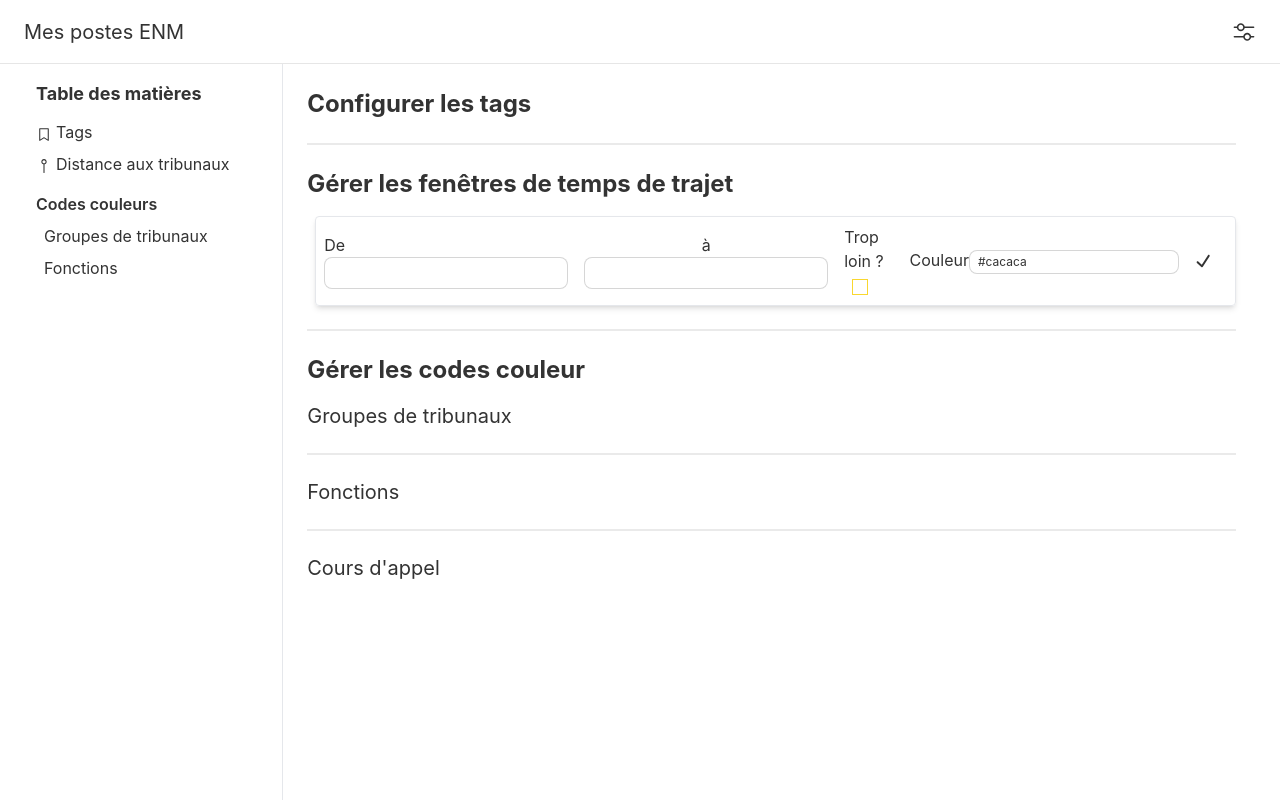
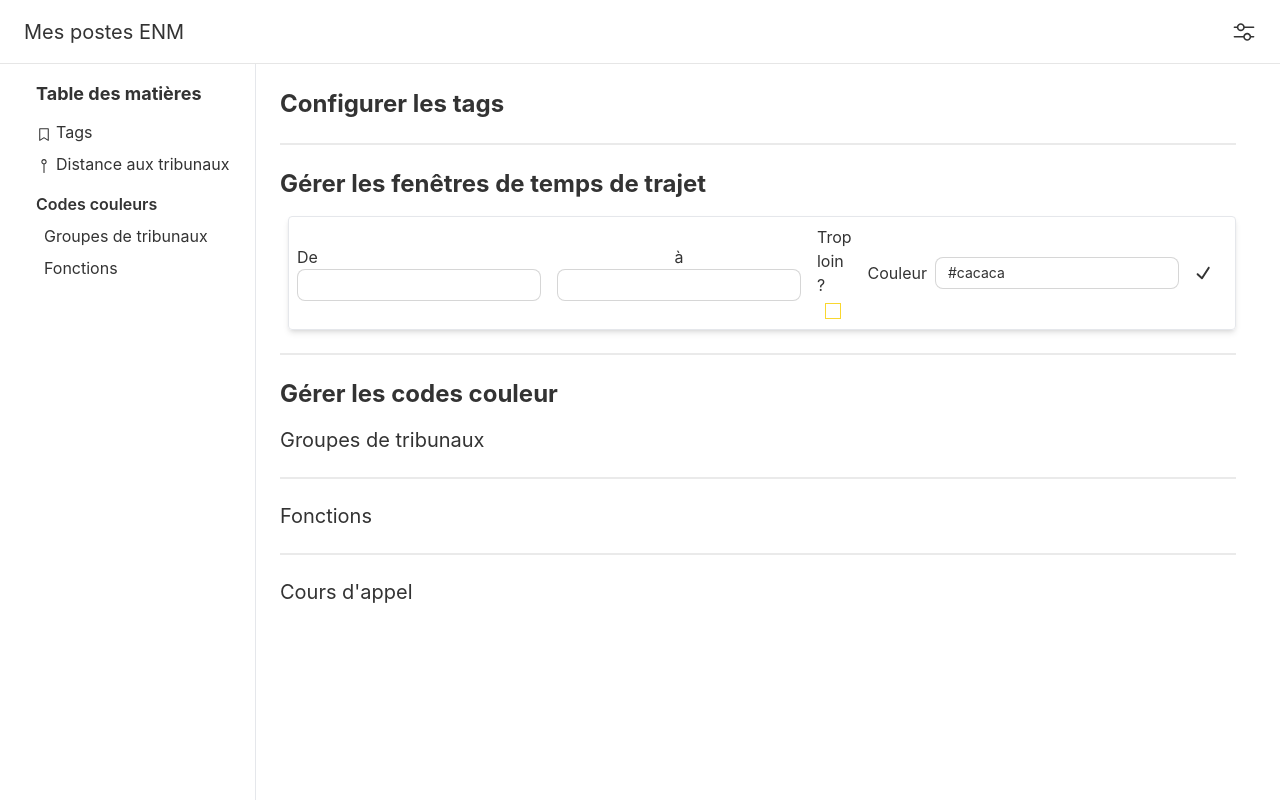
Before and after one commit to TristanPouliquen/selection-poste-enm, a Next.js app: page /settings in a window 1280 px wide. Built offline with nearby package versions, Linux system fonts and the light colour scheme; a web font is replaced by a local one.

Commit message:
Working color picker

```diff
--- a/_state/timeWindow.ts
+++ b/_state/timeWindow.ts
@@ -24,11 +24,8 @@ const timeWindowSelector = selectorFamily({
 const useTimeWindowsActions = () => {
   const [timeWindows, setTimeWindows] = useRecoilState(timeWindowAtom);
 
-  const getAll = async () => {
-    const result = await invoke<TimeWindow[]>("get_time_windows");
-    console.log(result);
-    setTimeWindows(result);
-  };
+  const getAll = async () =>
+    setTimeWindows(await invoke<TimeWindow[]>("get_time_windows"));
 
   const update = async (timeWindow: TimeWindow) => {
     const updated = await invoke<TimeWindow>("update_time_window", {
@@ -44,7 +41,6 @@ const useTimeWindowsActions = () => {
     const created = await invoke<TimeWindow>("create_time_window", {
       timeWindow,
     });
-    console.log(created);
 
     setTimeWindows([...timeWindows, created]);
   };
--- a/components/Settings/color_picker.tsx
+++ b/components/Settings/color_picker.tsx
@@ -1,25 +1,60 @@
-import React, { useState } from "react";
+import React, { useEffect, useState } from "react";
 import Block from "@uiw/react-color-block";
 import { ColorResult } from "@uiw/color-convert";
 
 interface IProps {
+  id: string;
   value: string;
   onChange: (color: string) => void;
 }
-const ColorPicker = ({ value, onChange }: IProps) => {
+const isDescendant = (el: HTMLElement, parentId: string): boolean => {
+  if (el.id === parentId) {
+    //is this the element itself?
+    return true;
+  }
+  const parentElement = el.parentElement;
+  if (el == parentElement) {
+    return false;
+  }
+  return parentElement ? isDescendant(parentElement, parentId) : false;
+};
+
+const ColorPicker = ({ id, value, onChange }: IProps) => {
   const [displayColorPicker, setDisplayColorPicker] = useState<boolean>(false);
   const onColorChanged = (color: ColorResult) => {
     setDisplayColorPicker(false);
     onChange(color.hex);
   };
+  useEffect(() => {
+    const closeOnBlur = (event: MouseEvent) => {
+      if (
+        event.target == null ||
+        !isDescendant(event.target as HTMLElement, id)
+      ) {
+        setDisplayColorPicker(false);
+      } else {
+        event.stopPropagation();
+      }
+    };
+    document.addEventListener("click", closeOnBlur);
+    return () => document.removeEventListener("click", closeOnBlur);
+  });
+  useEffect(() => {
+    const closeOnEsc = (event: KeyboardEvent) => {
+      if (event.key === "Escape") {
+        setDisplayColorPicker(false);
+      }
+    };
+    document.addEventListener("keypress", closeOnEsc, false);
+    return document.removeEventListener("keypress", closeOnEsc, false);
+  });
   return (
-    <div>
+    <div id={id}>
       <input
-        className="input input-bordered input-xs max-w-xs"
+        className="input input-bordered input-sm max-w-xs ml-2"
         value={value}
         readOnly={true}
         onFocus={() => setDisplayColorPicker(true)}
-        onBlur={(e) => console.log(e)}
       />
       {displayColorPicker ? (
         <Block
--- a/components/Settings/time_windows.tsx
+++ b/components/Settings/time_windows.tsx
@@ -28,10 +28,12 @@ const TimeWindowForm = ({ timeWindow }: IProps) => {
       reset();
     }
   };
-
   return (
     <form
       className="form-control flex flex-row justify-between border rounded mb-3 p-2 shadow-md"
+      style={
+        timeWindow ? { backgroundColor: `${timeWindow.color}33` } : undefined
+      }
       onSubmit={handleSubmit(onSubmit)}
     >
       <div className="flex items-center">
@@ -63,14 +65,20 @@ const TimeWindowForm = ({ timeWindow }: IProps) => {
             {...register("tooFar")}
           />
         </label>
-        <label className="flex flex-row">
+        <label className="flex flex-row items-center">
           Couleur{" "}
           <Controller
             name="color"
             control={control}
             rules={{ required: true }}
             render={({ field: { value, onChange } }) => (
-              <ColorPicker value={value} onChange={onChange} />
+              <ColorPicker
+                value={value}
+                onChange={onChange}
+                id={`time_window_color_picker_${
+                  timeWindow ? timeWindow.id : 0
+                }`}
+              />
             )}
           />
         </label>
```
Also changed, not shown: 1 other file (tests, documents, lock files or other folders).
